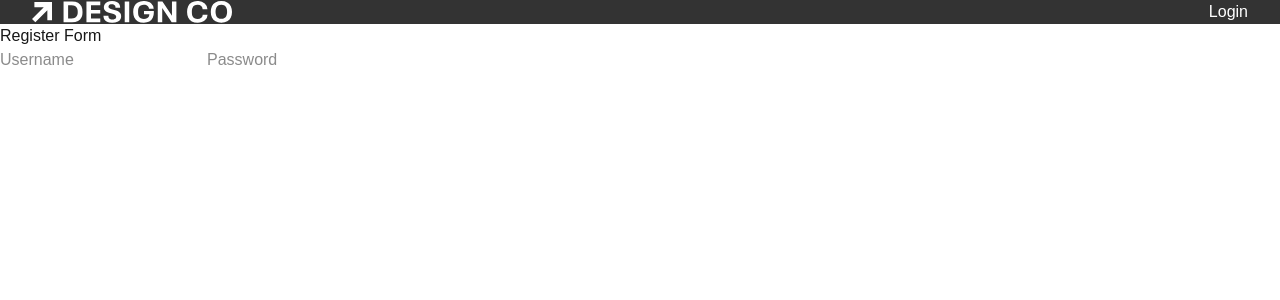
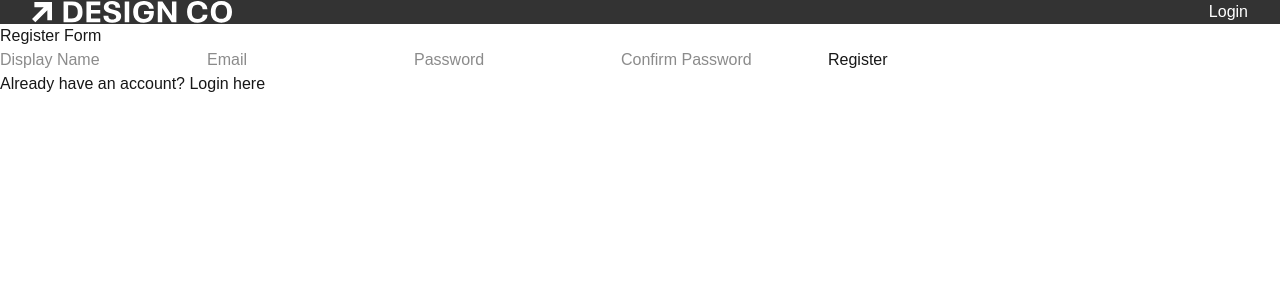
Before and after one commit to comnk/DCC, a Next.js app in the folder frontend/: page /signup in a window 1280 px wide. Shown: the top 300 px of the page. Built offline with nearby package versions, Linux system fonts and the light colour scheme; no server answers.

Commit message:
added v1 of authentication

```diff
--- /dev/null
+++ b/frontend/app/profile/page.tsx
@@ -0,0 +1,13 @@
+import Navbar from "@/components/Navbar/Navbar";
+
+export default function ProfilePage() {
+  return (
+    <>
+      <Navbar />
+      <div className="profile-page">
+        <h1>Profile Page</h1>
+        <p>This is where user profile information will be displayed.</p>
+      </div>
+    </>
+  );
+}
--- a/frontend/components/LoginForm/LoginForm.tsx
+++ b/frontend/components/LoginForm/LoginForm.tsx
@@ -4,32 +4,48 @@ import { useState } from "react";
 import "./LoginForm.scss";
 import Link from "next/link";
 import GoogleSignInButton from "../GoogleSignInButton/GoogleSignInButton";
+import { createClient } from "@/lib/supabase/client";
 
 export default function LoginForm() {
   const [error, setError] = useState("");
   const [formData, setFormData] = useState({
-    username: "",
+    email: "",
     password: "",
   });
 
   const handleLogin = async (e: React.BaseSyntheticEvent) => {
     e.preventDefault();
     setError("");
+
+    const { email, password } = formData;
+
+    const supabase = createClient();
+
+    const { error } = await supabase.auth.signInWithPassword({
+      email,
+      password,
+    });
+
+    if (error) {
+      setError(error.message);
+    } else {
+      window.location.href = "/dashboard";
+    }
   };
 
   return (
     <div className="login-form">
       <form onSubmit={handleLogin}>
         <input
-          type="text"
-          placeholder="Username"
-          value={formData.username}
-          onChange={(e) =>
-            setFormData({ ...formData, username: e.target.value })
-          }
+          type="email"
+          name="email"
+          placeholder="Email"
+          value={formData.email}
+          onChange={(e) => setFormData({ ...formData, email: e.target.value })}
         />
         <input
           type="password"
+          name="password"
           placeholder="Password"
           value={formData.password}
           onChange={(e) =>
--- a/frontend/components/Navbar/Navbar.tsx
+++ b/frontend/components/Navbar/Navbar.tsx
@@ -1,12 +1,36 @@
 "use client";
 
+import "./Navbar.scss";
+
+import { createClient } from "@/lib/supabase/client";
+import { User } from "@supabase/supabase-js";
 import Logo from "./Logos/Logo";
 import MobileLogo from "./Logos/MobileLogo";
-import "./Navbar.scss";
 
 import Link from "next/link";
+import { useEffect, useState } from "react";
 
 export default function Navbar() {
+  const [user, setUser] = useState<User | null>(null);
+  const supabase = createClient();
+
+  useEffect(() => {
+    supabase.auth.getUser().then(({ data: { user } }) => setUser(user));
+
+    const {
+      data: { subscription },
+    } = supabase.auth.onAuthStateChange((_event, session) => {
+      setUser(session?.user ?? null);
+    });
+
+    return () => subscription.unsubscribe();
+  }, [supabase.auth]);
+
+  const handleLogout = async () => {
+    await supabase.auth.signOut();
+    window.location.href = "/";
+  };
+
   return (
     <nav className="navbar">
       <div className="navbar-logo">
@@ -16,9 +40,20 @@ export default function Navbar() {
         </Link>
       </div>
       <ul className="navbar-links">
-        <li>
-          <Link href="/login">Login</Link>
-        </li>
+        {user ? (
+          <li>
+            <Link href="/profile">Profile</Link>
+          </li>
+        ) : (
+          <li>
+            <Link href="/login">Login</Link>
+          </li>
+        )}
+        {user && (
+          <li>
+            <button onClick={handleLogout}>Logout</button>
+          </li>
+        )}
       </ul>
     </nav>
   );
--- a/frontend/components/RegisterForm/RegisterForm.tsx
+++ b/frontend/components/RegisterForm/RegisterForm.tsx
@@ -1,33 +1,103 @@
 "use client";
 
+import { useRouter } from "next/navigation";
 import { useState } from "react";
+import { createClient } from "@/lib/supabase/client";
+import Link from "next/link";
 
 export default function RegisterForm() {
+  const router = useRouter();
+  const [error, setError] = useState("");
+  const [loading, setLoading] = useState(false);
+
   const [formData, setFormData] = useState({
-    username: "",
+    displayName: "",
+    email: "",
     password: "",
+    confirmPassword: "",
   });
+
+  const handleChange = (e: React.ChangeEvent<HTMLInputElement>) => {
+    setFormData({ ...formData, [e.target.name]: e.target.value });
+  };
+
+  const handleRegister = async (e: React.BaseSyntheticEvent) => {
+    e.preventDefault();
+    setLoading(true);
+    setError("");
+
+    const { displayName, email, password, confirmPassword } = formData;
+
+    if (password !== confirmPassword) {
+      setError("Passwords do not match");
+      setLoading(false);
+      return;
+    }
+
+    const supabase = createClient();
+
+    const { error } = await supabase.auth.signUp({
+      email,
+      password,
+      options: {
+        data: {
+          displayName,
+        },
+      },
+    });
+
+    setLoading(false);
+
+    if (error) {
+      setError(error.message);
+    } else {
+      router.push("/login");
+    }
+  };
 
   return (
     <div>
-      <form>
+      <form onSubmit={handleRegister}>
         <input
           type="text"
-          placeholder="Username"
-          value={formData.username}
-          onChange={(e) =>
-            setFormData({ ...formData, username: e.target.value })
-          }
+          name="displayName"
+          placeholder="Display Name"
+          value={formData.displayName}
+          onChange={handleChange}
+          required
+        />
+        <input
+          type="email"
+          name="email"
+          placeholder="Email"
+          value={formData.email}
+          onChange={handleChange}
+          required
         />
         <input
           type="password"
+          name="password"
           placeholder="Password"
           value={formData.password}
-          onChange={(e) =>
-            setFormData({ ...formData, password: e.target.value })
-          }
+          onChange={handleChange}
+          required
         />
+        <input
+          type="password"
+          name="confirmPassword"
+          placeholder="Confirm Password"
+          value={formData.confirmPassword}
+          onChange={handleChange}
+          required
+        />
+        <button type="submit" disabled={loading}>
+          {loading ? "Registering..." : "Register"}
+        </button>
       </form>
+      {error && <p style={{ color: "red" }}>{error}</p>}
+      <p>
+        Already have an account? <Link href="/login">Login here</Link>
+      </p>
     </div>
   );
 }
```
